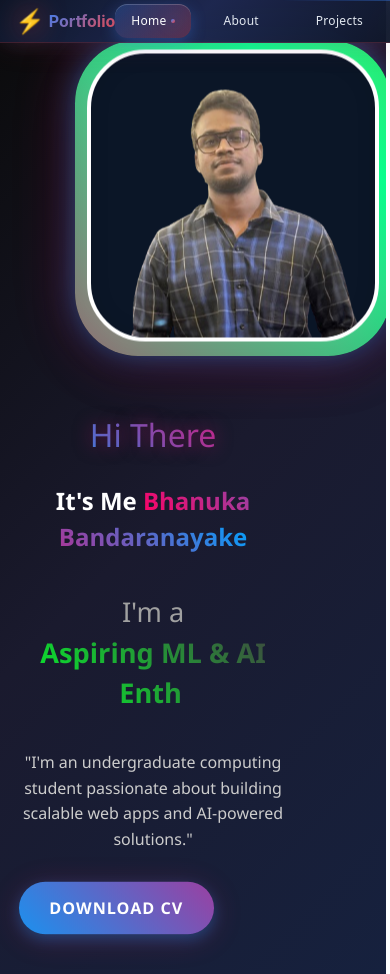
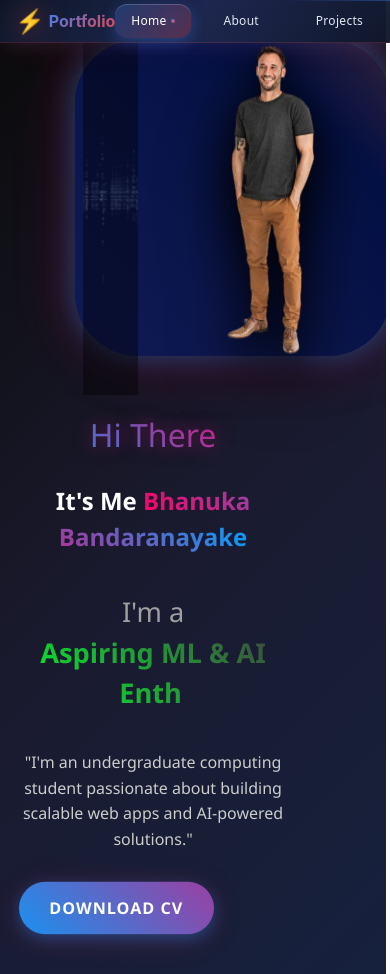
Before and after one commit to Bhanuka10/-My-Portfolio-Website, a React (Vite) app in the folder my-portfolio/: page / in a window 390 px wide. Built offline with nearby package versions, Linux system fonts and the light colour scheme.

Commit message:
final of home page

```diff
--- a/my-portfolio/src/Component/Profile/Profile.jsx
+++ b/my-portfolio/src/Component/Profile/Profile.jsx
@@ -12,8 +12,16 @@ const Profile = () => {
   return (
     <div className='profile'>
         <div className="profile-stage">
-            <div className="profile-pic-container">
+            {/* <div className="profile-pic-container">
                 <img className="profile-pic" src="src/assets/WhatsApp_Image_2025-04-04_at_09.30.12_89ba444b-removebg-preview.png" alt="" />
+            </div> */}
+            <div className='profile-pic-container'>
+                <div className="profile-background">
+                    <img className='background-image' src="src/assets/Binary Code Background Of The In Digital….jpeg" alt="" />
+
+
+                </div>
+                <img className="profile-pictu" src="src/assets/istockphoto-625389694-612x612-removebg-preview.png" alt="Profile" />
             </div>
         </div>
         <div className="profile-content">
--- a/my-portfolio/src/Component/Profile/profile.css
+++ b/my-portfolio/src/Component/Profile/profile.css
@@ -67,13 +67,13 @@
 /* Profile Picture Container */
 .profile-pic-container {
     position: relative;
-    width: 400px;
-    height: 400px;
+    width: 300px;
+    height: 300px;
     border-radius: 20%;
     display: flex;
     align-items: center;
     justify-content: center;
-    background: linear-gradient(45deg, #00a2ff, #ff0064, #00ff88, #ff6b00);
+    background: linear-gradient(45deg, #1f4c08, #1b215e, #041145, #ff6b00);
     background-size: 400% 400%;
     animation: gradientRotate 4s ease-in-out infinite;
     padding: 8px;
@@ -94,8 +94,8 @@
 
 /* Profile Picture */
 .profile-pic {
-    width: 390px;
-    height: 390px;
+    width: 300px;
+    height: 300px;
     border-radius: 20%;
     object-fit: cover;
     object-position: center;
@@ -108,7 +108,36 @@
     animation: floatAnimation 3s ease-in-out infinite;
 
 }
+.profile-pictu{
+    width: auto;
+    height: 450px;
+    filter: drop-shadow(0 20px 30px rgba(0, 0, 0, 0.8))
+           drop-shadow(0 10px 15px rgba(0, 0, 0, 0.6));
+    transition: all 0.5s ease;
+    animation: floatAnimation 5s ease-in-out infinite, shadowPulse 5s ease-in-out infinite;
+}
 
+.profile-pictu:hover {
+    filter: drop-shadow(0 25px 40px rgba(0, 0, 0, 0.9))
+           drop-shadow(0 15px 20px rgba(0, 0, 0, 0.7));
+    transform: translateY(-5px) scale(1.02);
+}
+
+@keyframes shadowPulse {
+    0%, 100% {
+        filter: drop-shadow(0 20px 30px rgba(0, 0, 0, 0.8))
+               drop-shadow(0 10px 15px rgba(0, 0, 0, 0.6));
+    }
+    50% {
+        filter: drop-shadow(0 25px 35px rgba(0, 0, 0, 0.9))
+               drop-shadow(0 12px 18px rgba(0, 0, 0, 0.7));
+    }
+}
+.background-image{
+    height: 400px;
+    width: auto;
+    max-width: 100%;
+}
 .profile-pic:hover {
     transform: scale(1.02);
     box-shadow:
@@ -269,6 +298,12 @@
         height: 284px;
     }
 
+    .profile-pictu {
+        height: 350px;
+        width: auto;
+        max-width: 90%;
+    }
+
     .profile-content {
         padding-left: 0;
         text-align: center;
```
Also changed, not shown: my-portfolio/src/assets/Binary Code Background Of The In Digital….jpeg (added).
